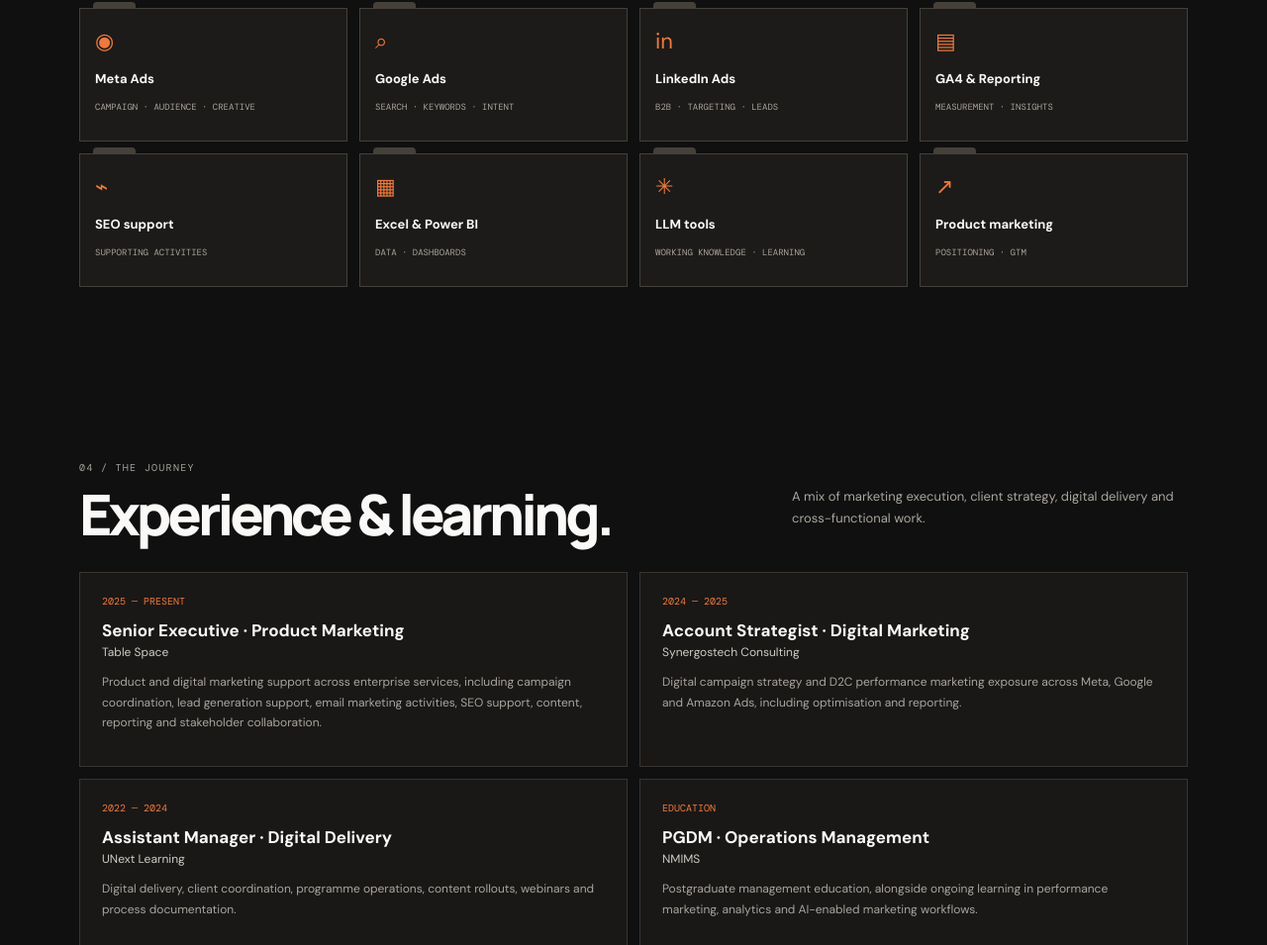
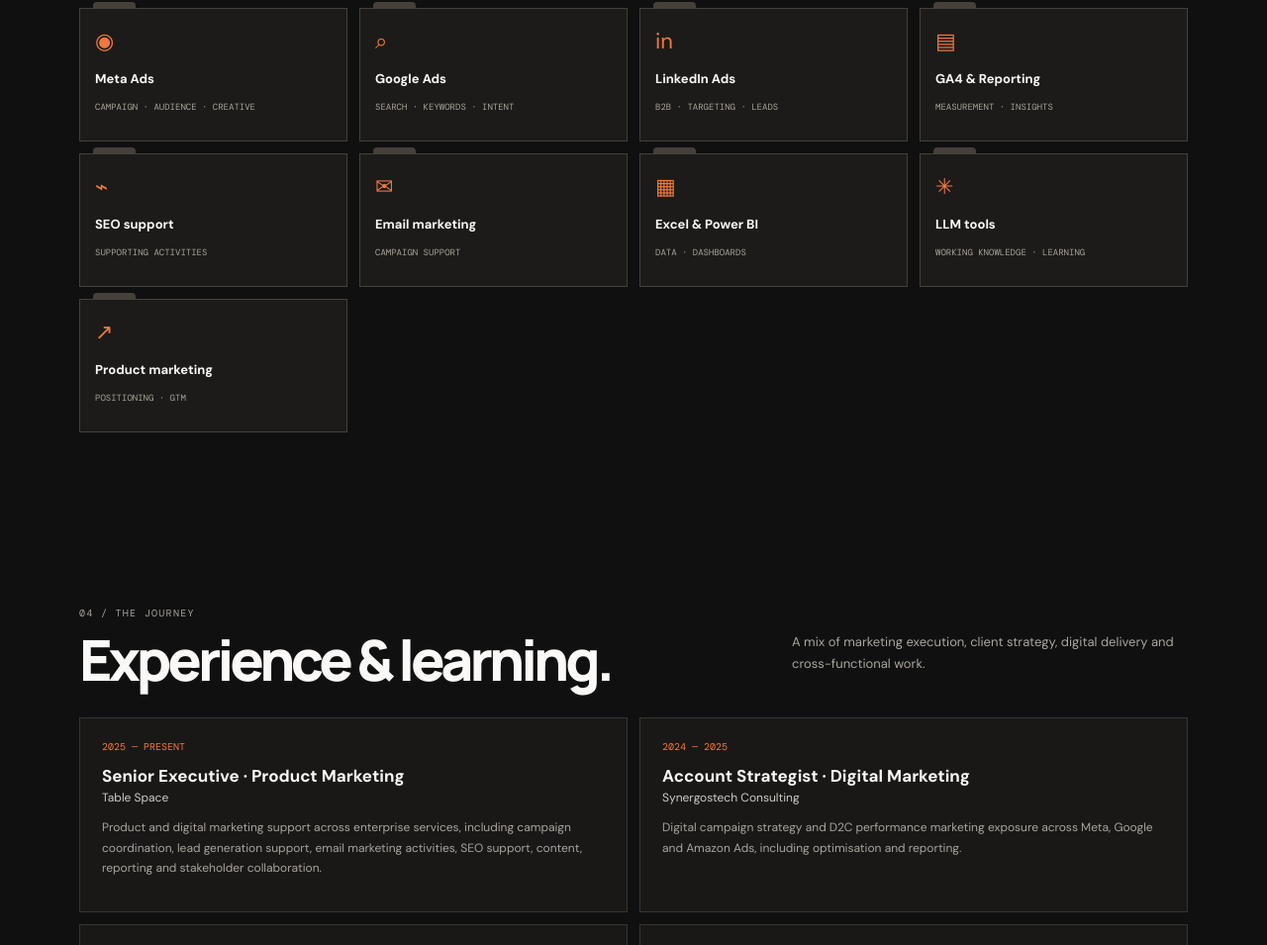
Before and after one commit to Sree-cnair/ai-marketing-budget-optimizer, a plain HTML site: page index.html in a window 1280 px wide. Shown: the part 2365-3320 px from the top of the page at 99% size. Drawn offline with nearby package versions, Linux system fonts and the light colour scheme.

Commit message:
Add email marketing support to toolkit

```diff
--- a/index.html
+++ b/index.html
@@ -16,7 +16,7 @@
 <div class="project reveal"><span class="no">MY APPROACH · PROCESS</span><h3>Insight → experiment → learn.</h3><p>Clarify the objective. Understand the audience. Build the plan. Measure quality. Share what changed and what should happen next.</p><div class="chips"><span>STRATEGY</span><span>TESTING</span><span>LEARNING</span></div></div>
 </div></section>
 <section id="stack"><div class="section-top reveal"><div><div class="tiny">03 / Marketing toolkit</div><h2>My working stack.</h2></div><p>Platforms, disciplines and analytical skills I use or am actively developing.</p></div><div class="folders">
-<div class="folder reveal"><div class="glyph">◉</div><b>Meta Ads</b><small>CAMPAIGN · AUDIENCE · CREATIVE</small></div><div class="folder reveal"><div class="glyph">⌕</div><b>Google Ads</b><small>SEARCH · KEYWORDS · INTENT</small></div><div class="folder reveal"><div class="glyph">in</div><b>LinkedIn Ads</b><small>B2B · TARGETING · LEADS</small></div><div class="folder reveal"><div class="glyph">▤</div><b>GA4 & Reporting</b><small>MEASUREMENT · INSIGHTS</small></div><div class="folder reveal"><div class="glyph">⌁</div><b>SEO support</b><small>SUPPORTING ACTIVITIES</small></div><div class="folder reveal"><div class="glyph">▦</div><b>Excel & Power BI</b><small>DATA · DASHBOARDS</small></div><div class="folder reveal"><div class="glyph">✳</div><b>LLM tools</b><small>WORKING KNOWLEDGE · LEARNING</small></div><div class="folder reveal"><div class="glyph">↗</div><b>Product marketing</b><small>POSITIONING · GTM</small></div>
+<div class="folder reveal"><div class="glyph">◉</div><b>Meta Ads</b><small>CAMPAIGN · AUDIENCE · CREATIVE</small></div><div class="folder reveal"><div class="glyph">⌕</div><b>Google Ads</b><small>SEARCH · KEYWORDS · INTENT</small></div><div class="folder reveal"><div class="glyph">in</div><b>LinkedIn Ads</b><small>B2B · TARGETING · LEADS</small></div><div class="folder reveal"><div class="glyph">▤</div><b>GA4 & Reporting</b><small>MEASUREMENT · INSIGHTS</small></div><div class="folder reveal"><div class="glyph">⌁</div><b>SEO support</b><small>SUPPORTING ACTIVITIES</small></div><div class="folder reveal"><div class="glyph">✉</div><b>Email marketing</b><small>CAMPAIGN SUPPORT</small></div><div class="folder reveal"><div class="glyph">▦</div><b>Excel & Power BI</b><small>DATA · DASHBOARDS</small></div><div class="folder reveal"><div class="glyph">✳</div><b>LLM tools</b><small>WORKING KNOWLEDGE · LEARNING</small></div><div class="folder reveal"><div class="glyph">↗</div><b>Product marketing</b><small>POSITIONING · GTM</small></div>
 </div></section>
 <section id="experience"><div class="section-top reveal"><div><div class="tiny">04 / The journey</div><h2>Experience & learning.</h2></div><p>A mix of marketing execution, client strategy, digital delivery and cross-functional work.</p></div><div class="experience">
 <div class="job reveal"><div class="date">2025 — PRESENT</div><h3>Senior Executive · Product Marketing</h3><div class="company">Table Space</div><p>Product and digital marketing support across enterprise services, including campaign coordination, lead generation support, email marketing activities, SEO support, content, reporting and stakeholder collaboration.</p></div>
```
